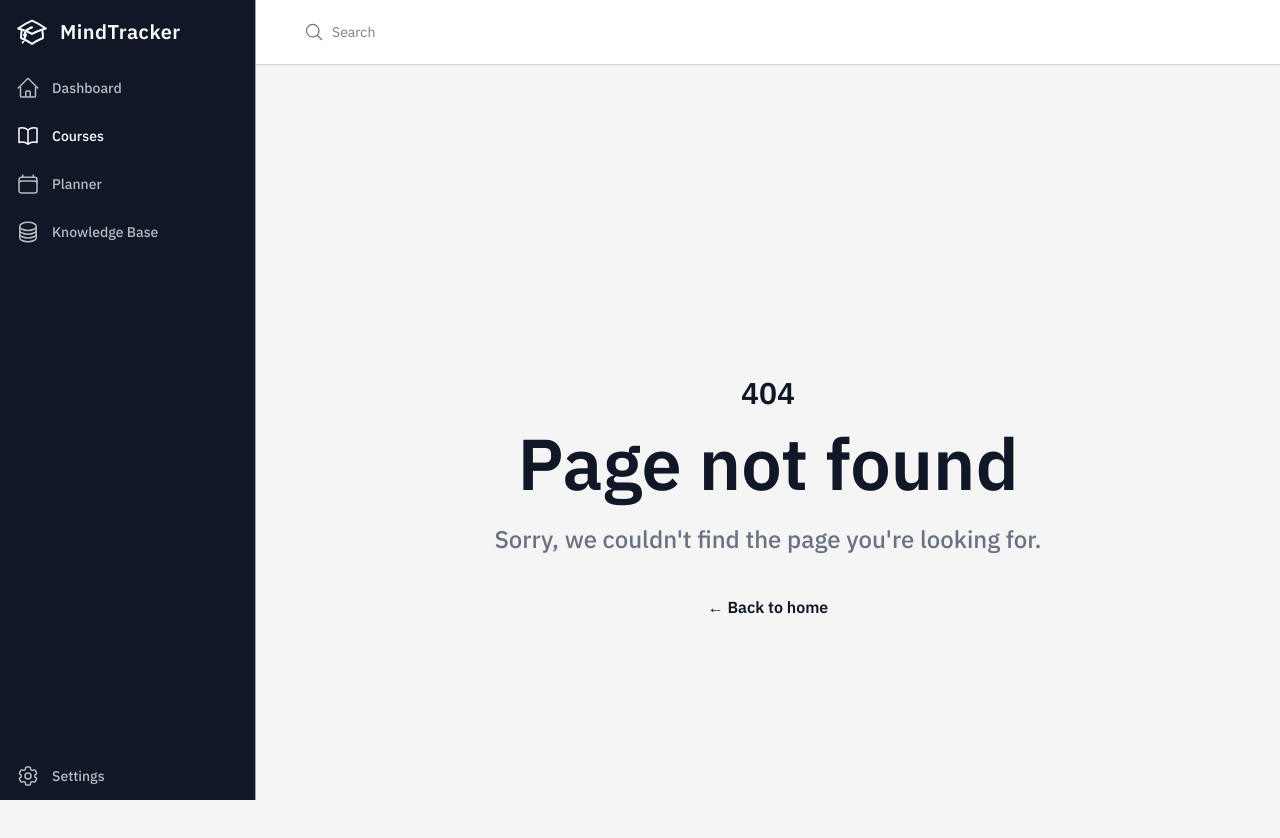
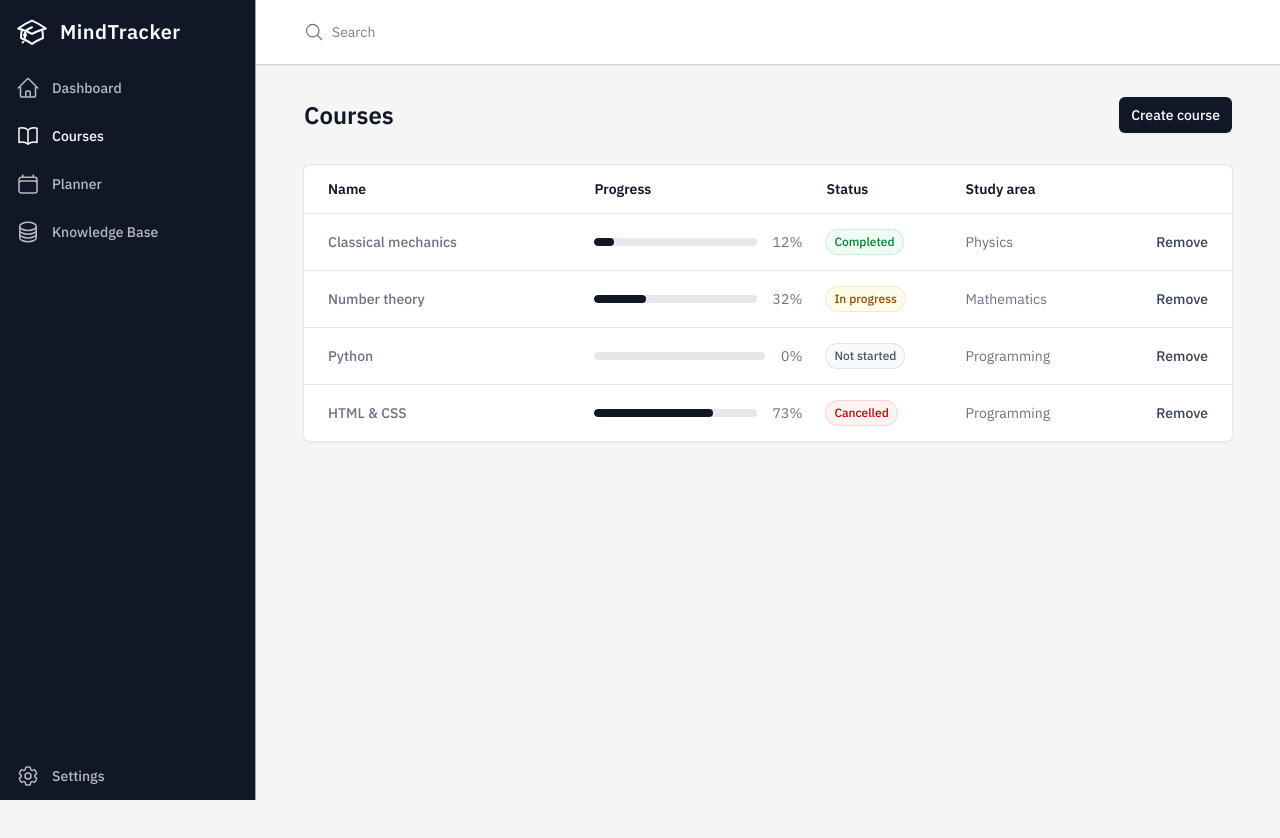
Before and after one commit to denys-suhachenko/learning-tracker, a React (Vite) app: page /courses in a window 1280 px wide. Before the commit this address had no page. Shown: the top 838 px of the page. After the commit the page ends 800 px from the top, so only its background shows below. Built offline with nearby package versions, Linux system fonts and the light colour scheme.

Commit message:
added courses page with courses list table

```diff
--- /dev/null
+++ b/src/features/courses/api/mock.ts
@@ -0,0 +1,36 @@
+import type { Course } from '../model/types';
+
+export const coursesList: Course[] = [
+  {
+    id: '1',
+    title: 'Classical mechanics',
+    description: '',
+    progress: 12,
+    status: 'COMPLETED',
+    area: 'Physics',
+  },
+  {
+    id: '2',
+    title: 'Number theory',
+    description: '',
+    progress: 32,
+    status: 'IN_PROGRESS',
+    area: 'Mathematics',
+  },
+  {
+    id: '3',
+    title: 'Python',
+    description: '',
+    progress: 0,
+    status: 'NOT_STARTED',
+    area: 'Programming',
+  },
+  {
+    id: '4',
+    title: 'HTML & CSS',
+    description: '',
+    progress: 73,
+    status: 'CANCELLED',
+    area: 'Programming',
+  },
+];
--- /dev/null
+++ b/src/features/courses/model/types.ts
@@ -0,0 +1,25 @@
+type TopicStatus = 'COMPLETED' | 'IN_PROGRESS' | 'NOT_STARTED';
+type CourseStatus =
+  | 'COMPLETED'
+  | 'IN_PROGRESS'
+  | 'NOT_STARTED'
+  | 'DRAFT'
+  | 'CANCELLED';
+
+export type Course = {
+  id: string;
+  title: string;
+  description?: string;
+  progress: number;
+  status: CourseStatus;
+  area?: string;
+  createdAt?: string;
+};
+
+export type Topic = {
+  id: string;
+  title: string;
+  minutes: number;
+  course: string;
+  status: TopicStatus;
+};
--- /dev/null
+++ b/src/features/courses/ui/CoursesTable.tsx
@@ -0,0 +1,18 @@
+import { useMemo } from 'react';
+
+import { Table } from '@/shared/ui';
+
+import { getColumns } from './columns';
+import { coursesList } from '../api/mock';
+
+const CoursesTable = () => {
+  const columns = useMemo(() => getColumns(), []);
+
+  return (
+    <div>
+      <Table columns={columns} rows={coursesList} />
+    </div>
+  );
+};
+
+export default CoursesTable;
--- /dev/null
+++ b/src/features/courses/ui/columns.tsx
@@ -0,0 +1,74 @@
+import { Link } from 'react-router';
+
+import { Badge, Progress, type TableColumn } from '@/shared/ui';
+
+import type { Course } from '../model/types';
+
+export const getColumns = (
+  onRemove?: (course: Course) => void,
+): TableColumn<Course>[] => [
+  {
+    key: 'title',
+    header: 'Name',
+    render: (row) => (
+      <Link to="/courses" className="font-medium hover:text-gray-900">
+        {row.title}
+      </Link>
+    ),
+    width: '30%',
+  },
+  {
+    key: 'progress',
+    header: 'Progress',
+    render: (row) => <Progress value={row.progress}>{row.progress}%</Progress>,
+    width: '25%',
+  },
+  {
+    key: 'status',
+    header: 'Status',
+    render: (row) => <CourseBadge status={row.status} />,
+    width: '15%',
+  },
+  {
+    key: 'area',
+    header: 'Study area',
+    width: '20%',
+  },
+  {
+    key: 'actions',
+    header: '',
+    width: '10%',
+    align: 'right',
+    render: (row) => (
+      <button
+        className="cursor-pointer text-sm font-medium text-gray-700 hover:text-gray-900"
+        onClick={() => onRemove?.(row)}
+      >
+        Remove
+      </button>
+    ),
+  },
+];
+
+function CourseBadge({ status }: { status: string }) {
+  const meta = {
+    COMPLETED: {
+      color: 'green',
+      label: 'Completed',
+    },
+    IN_PROGRESS: {
+      color: 'yellow',
+      label: 'In progress',
+    },
+    NOT_STARTED: {
+      color: 'gray',
+      label: 'Not started',
+    },
+    CANCELLED: {
+      color: 'red',
+      label: 'Cancelled',
+    },
+  } as any;
+
+  return <Badge color={meta[status].color}>{meta[status].label}</Badge>;
+}
--- /dev/null
+++ b/src/pages/CoursesPage/CoursesPage.tsx
@@ -0,0 +1,19 @@
+import CoursesTable from '@/features/courses/ui/CoursesTable';
+import { Button } from '@/shared/ui';
+
+const CoursesPage = () => {
+  return (
+    <>
+      <div className="mb-8 flex items-center justify-between">
+        <div className="text-2xl leading-9 font-semibold text-gray-900">
+          Courses
+        </div>
+        <Button size="large">Create course</Button>
+      </div>
+
+      <CoursesTable />
+    </>
+  );
+};
+
+export default CoursesPage;
--- a/src/pages/index.ts
+++ b/src/pages/index.ts
@@ -1,3 +1,4 @@
 export { default as DashboardPage } from './DashboardPage/DashboardPage';
 export { default as NotFoundPage } from './NotFoundPage/NotFoundPage';
+export { default as CoursesPage } from './CoursesPage/CoursesPage';
 export { default as KnowledgeBasePage } from './KnowledgeBasePage/KnowledgeBasePage';
```
Also changed, not shown: src/app/router/router.tsx (+10 -1 lines).
